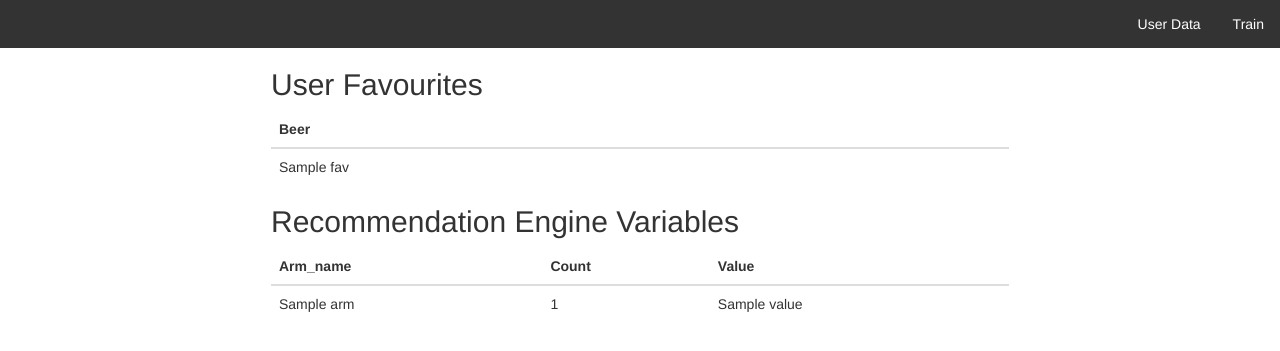
After one commit to Shivam06/Beer-Recommendation-and-Application-of-MAB, a Flask app: template templates/user.html in a window 1280 px wide. The commit adds this page. Shown: the top 351 px of the page. Run offline with Flask 2, Linux system fonts and the light colour scheme; the template is opened without the code that fills it: most values are stand-ins (such as "Sample title", 1, 10 or a date in 2020); parts of the project's set-up code (start-up, migrations or seed data) failed here and were passed over; some libraries are stand-ins or nearby versions.

Commit message:
not worth it

```diff
--- a/app.py
+++ b/app.py
@@ -44,15 +44,16 @@ class UserList():
 userlist = UserList()
 
 class person:
-	def __init__(self):
-		self.arr = []
-		self.favs = []
-		self.flag = 0
+    def __init__(self):
+        self.arr = []
+        self.favs = []
+        self.flag = 0
+        self.prev_recommendations = 0
 
 chosen_arm = 0
 
-@app.route('/user/<username>', methods=['GET', 'POST'])
-def index(username):
+@app.route('/user/<username>/train', methods=['GET', 'POST'])
+def train_user(username):
     if request.method == 'POST':
         user = userlist.users[username]
         css_url = url_for('static', filename='combined.css')
@@ -101,6 +102,7 @@ def index(username):
         a['result']=beers
         # import pdb
         # pdb.set_trace()
+        user.prev_recommendations = a
         return jsonify(a)
     else:
         if username not in userlist.users.keys():
@@ -111,14 +113,43 @@ def index(username):
         beers_url = url_for('static', filename='js/beers.js')
         highlight_url = url_for('static', filename='js/code.js')
         js_url = url_for('static', filename='js/main.js')
-        if user.flag == 0:
-            return render_template('index.html', css_url=css_url,
-                               jquery_url=jquery_url, beers_url=beers_url,
-                               js_url=js_url, highlight_url=highlight_url)
-        else:
-            return render_template('index.html', css_url=css_url,
-                               jquery_url=jquery_url, beers_url=beers_url,
-                               js_url=js_url, highlight_url=highlight_url)
+        train_url = request.url
+        user_url = request.url.replace('/train','')
+        # if user.flag == 0:
+        return render_template('index.html', css_url=css_url,
+            jquery_url=jquery_url, beers_url=beers_url,
+            js_url=js_url, highlight_url=highlight_url, train_url=train_url, user_url=user_url)
+        # else:
+        #     return render_template('index.html', css_url=css_url,
+        #                        jquery_url=jquery_url, beers_url=beers_url,
+        #                        js_url=js_url, highlight_url=highlight_url, arms=arms, prev=user.prev_recommendations)
+
+@app.route('/user/<username>', methods=['GET', 'POST'])
+def user_data(username):
+    if username not in userlist.users.keys():
+        userlist.users[username] = person()
+    user = userlist.users[username]
+    css_url = url_for('static', filename='css/main.css')
+    jquery_url = url_for('static', filename='js/jquery-1.10.2.min.js')
+    beers_url = url_for('static', filename='js/beers.js')
+    highlight_url = url_for('static', filename='js/code.js')
+    js_url = url_for('static', filename='js/main.js')
+    img_url = url_for('static', filename='img/beer.svg')
+    train_url = request.url+'/train'
+    user_url = request.url
+        # if user.flag == 0:
+        #     return render_template('index.html', css_url=css_url,
+        #                        jquery_url=jquery_url, beers_url=beers_url,
+        #                        js_url=js_url, highlight_url=highlight_url)
+        # else:
+    return render_template('user.html', css_url=css_url,
+        jquery_url=jquery_url, beers_url=beers_url,
+        highlight_url=highlight_url, arms=arms, prev=user.prev_recommendations, favs=user.favs, img_url = img_url, train_url=train_url, user_url=user_url)
+
+@app.route('/user/<username>/prev', methods=['POST'])
+def user_prev(username):
+    user = userlist.users[username]
+    return jsonify(user.prev_recommendations)
 
 if __name__ == '__main__':
     app.run(debug=True)
--- /dev/null
+++ b/templates/user.html
@@ -0,0 +1,127 @@
+<!DOCTYPE HTML>
+<html>
+    <head>
+        <meta name="viewport" content="width=device-width">
+        <title>Flask Beer Recommender</title>
+        <script src="https://ajax.googleapis.com/ajax/libs/jquery/1.11.2/jquery.min.js"></script>
+  <link rel="stylesheet" href="https://maxcdn.bootstrapcdn.com/bootstrap/3.3.1/css/bootstrap.min.css">
+  <link rel="stylesheet" href="https://maxcdn.bootstrapcdn.com/bootstrap/3.3.1/css/bootstrap-theme.min.css">
+  <script src="https://maxcdn.bootstrapcdn.com/bootstrap/3.3.1/js/bootstrap.min.js"></script>
+
+        <!-- <link href="{{ css_url }}" rel="stylesheet" type="text/css"></link> -->
+    <style>
+ul.nav {
+    width: 80%
+    list-style-type: none;
+    margin: 0;
+    padding: 0;
+    overflow: hidden;
+    background-color: #333;
+}
+
+li.nav {
+    float: right;
+}
+
+li.nav a {
+    display: block;
+    color: white;
+    text-align: center;
+    padding: 14px 16px;
+    text-decoration: none;
+}
+
+li.nav a:hover {
+    background-color: #111;
+}
+</style>
+    </head>
+    <body>
+<ul class="nav">
+  <ul class= "nav" class="container">
+  <li class="nav"><a class="active" href="{{train_url}}">Train</a></li>
+  <li class="nav"><a class="active" href="{{user_url}}">User Data</a></li>
+  </ul>
+
+</ul>
+        <div class="container" style="width: 60%">
+<!--             <form id="rec">
+                <select id="beers" data-placeholder="Choose some beers..." class="chosen-select" multiple>
+                </select>
+                <button class="btn" onsubmit="recommendation.submit()">Go!</button>
+            </form>
+            <section class="results">
+                <p class="lead">Top Ten Recommended Beers</p>
+                <figure class="visualization row">
+                    <div class="col-sm-6 col-1"></div>
+                    <div class="col-sm-6 col-2"></div>
+                </figure>
+            </section>
+            <pre id="result" class="language-javascript"><code class="language-javascript"></code></pre>
+     -->
+<!--      {% if prev != [] %}
+    <h2> Previous Recommendations </h2>
+    <table class="table">
+    <thead>
+      <tr>
+        <th>Beer</th>
+      </tr>
+    </thead>
+    <tbody>
+    {% for i in prev %}
+                        <tr>
+                            <td>{{ i }}</td>
+                        </tr>
+    {% endfor %}
+    </tbody>
+  </table>
+  {% endif %}
+ -->
+  {% if favs != [] %}
+  <h2> User Favourites  </h2>
+    <table class="table">
+    <thead>
+      <tr>
+        <th>Beer</th>
+      </tr>
+    </thead>
+    <tbody>
+    {% for i in favs %}
+                        <tr>
+                            <td>{{ i }}</td>
+                        </tr>
+    {% endfor %}
+    </tbody>
+  </table>
+  {% endif %}
+
+
+    {% if arms %}
+    <h2>Recommendation Engine Variables</h2>
+    <table class="table">
+    <thead>
+      <tr>
+        <th>Arm_name</th>
+        <th>Count</th>
+        <th>Value</th>
+      </tr>
+    </thead>
+    <tbody>
+    {% for arm in arms %}
+                        <tr>
+                            <td>{{ arm.name }}</td>
+                            <td>{{ arm.count }}</td>
+                            <td>{{ arm.value }}</td>
+                        </tr>
+    {% endfor %}
+    </tbody>
+  </table>
+  {% endif %}
+
+</div>
+
+        <script src="{{ jquery_url }}"></script>
+        <script src="{{ highlight_url }}"></script>
+        <script src="{{ beers_url }}"></script>
+    </body>
+</html>
```
Also changed, not shown: static/js/main.js (+37 -0 lines), templates/index.html (+34 -1 lines).
